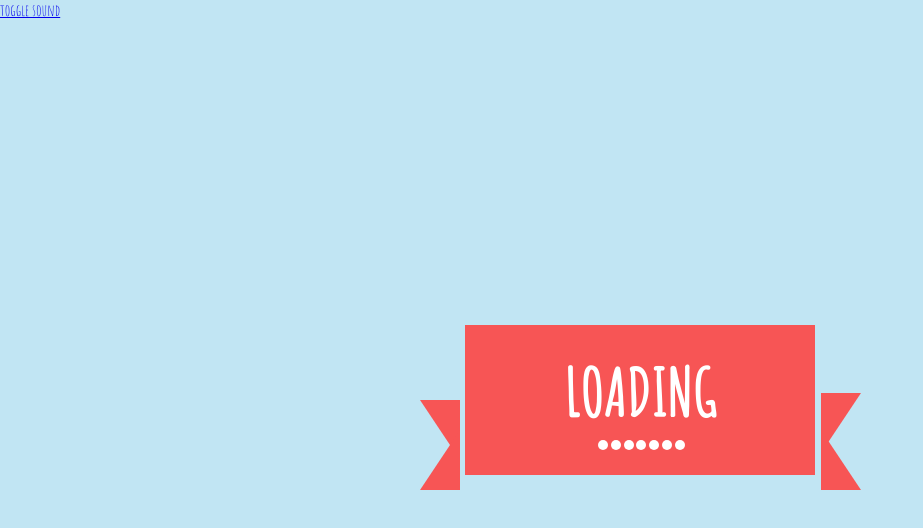
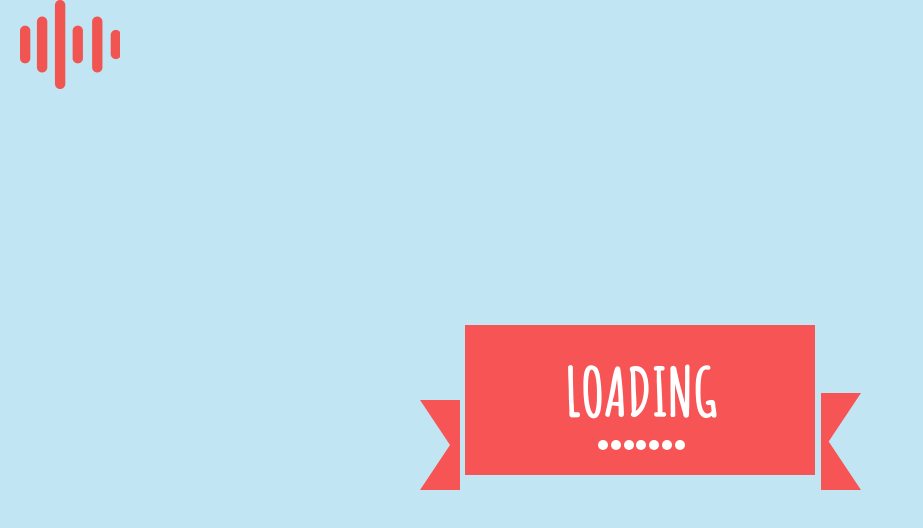
Before and after one commit to alona-ponomarenko/web-story-4a, a plain HTML site: page index.html in a window 1280 px wide. Shown: the whole page, without its empty margins (0-923 px from the left). Drawn offline with nearby package versions, Linux system fonts and the light colour scheme; a script that the page names is missing.

Commit message:
mute icon pic added

```diff
--- a/index.html
+++ b/index.html
@@ -174,7 +174,7 @@
     Your browser does not support the audio element.
     </audio>
 
-    <a href="#" id="mute">toggle sound</a>
+    <a href="#" id="mute" class="sound"></a>
     <!--end copy mute icon-->
 
 
--- a/stylesheet.css
+++ b/stylesheet.css
@@ -2890,3 +2890,23 @@ animation: noiseAnim 0.5s infinite linear alternate;
 
 
 /**********End of Media Queries ***************/
+
+
+/*copy sound button*/
+.sound {
+  display: inline-block;
+  margin-left: 20px;
+  height: 89px;
+  width: 100px;
+  background: url(./img/sound.png);
+  -webkit-transition: opacity 0.3s ease-in-out;
+  -moz-transition: opacity 0.3s ease-in-out;
+  -o-transition: opacity 0.3s ease-in-out;
+  transition: opacity 0.3s ease-in-out;
+}
+
+.sound:hover {
+  background-position: bottom;
+
+}
+/*end copy sound button*/
```
Also changed, not shown: img/sound.png (added).
